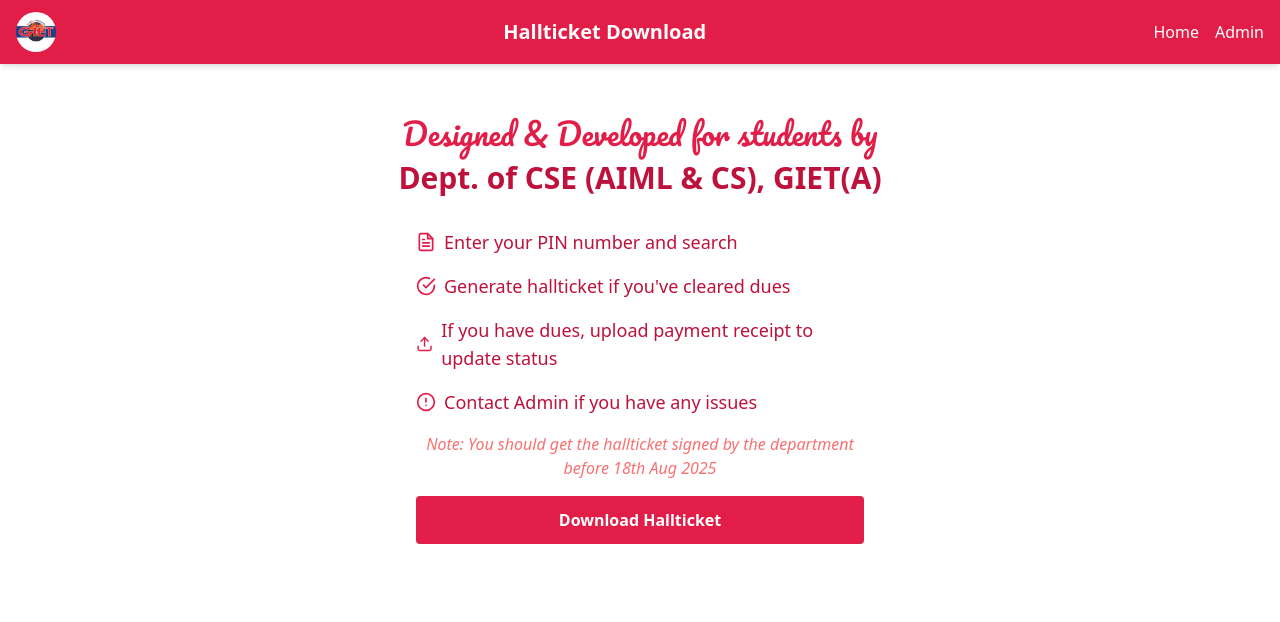
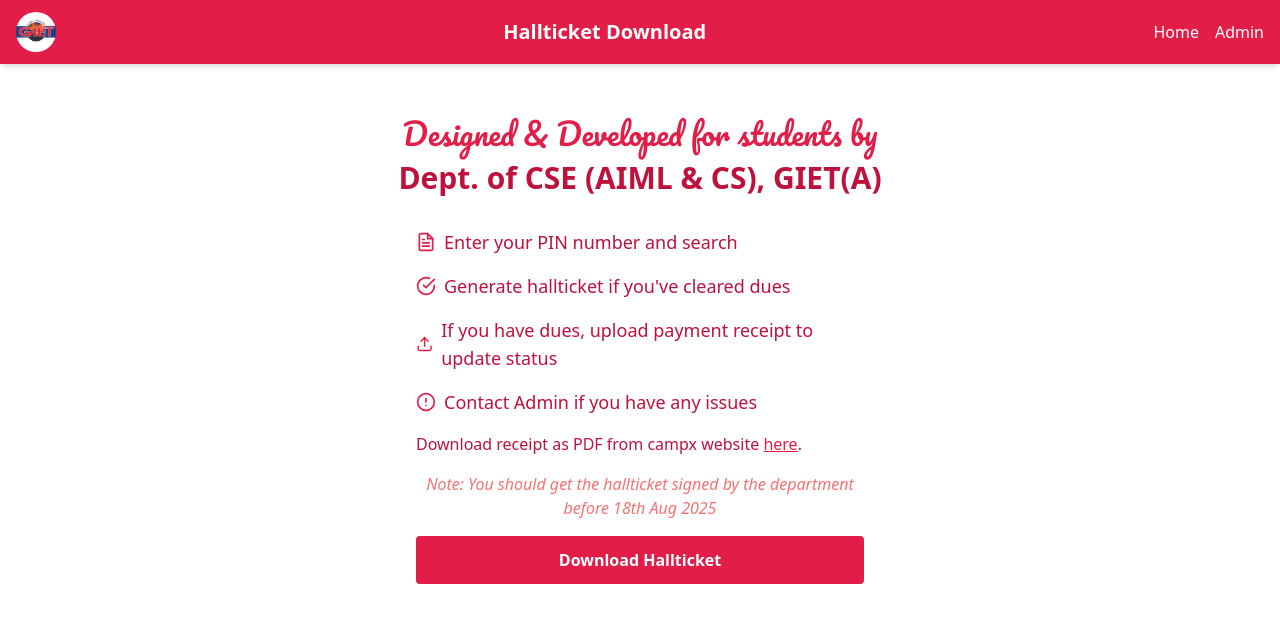
Before and after one commit to giet-intern/giet-unipass, a React (Vite) app in the folder frontend/: page / in a window 1280 px wide. Shown: the top 622 px of the page. Built offline with nearby package versions, Linux system fonts and the light colour scheme; a web font is replaced by a local one.

Commit message:
initial commit

```diff
--- a/frontend/src/components/LandingPage.jsx
+++ b/frontend/src/components/LandingPage.jsx
@@ -41,7 +41,16 @@ export default function LandingPage() {
               <FiAlertCircle className="text-rose-600 w-5 h-5" />
               <span>Contact Admin if you have any issues</span>
             </div>
-
+            <p>
+              Download receipt as PDF from campx website{" "}
+              <a
+                href="https://giet.campx.in/gier-2/payments/public/login"
+                className="text-rose-600 underline"
+              >
+                here
+              </a>
+              .
+            </p>
             <p className="text-red-400 italic text-center mt-2 text-sm sm:text-base">
               Note: You should get the hallticket signed by the department
               before 18th Aug 2025
```
